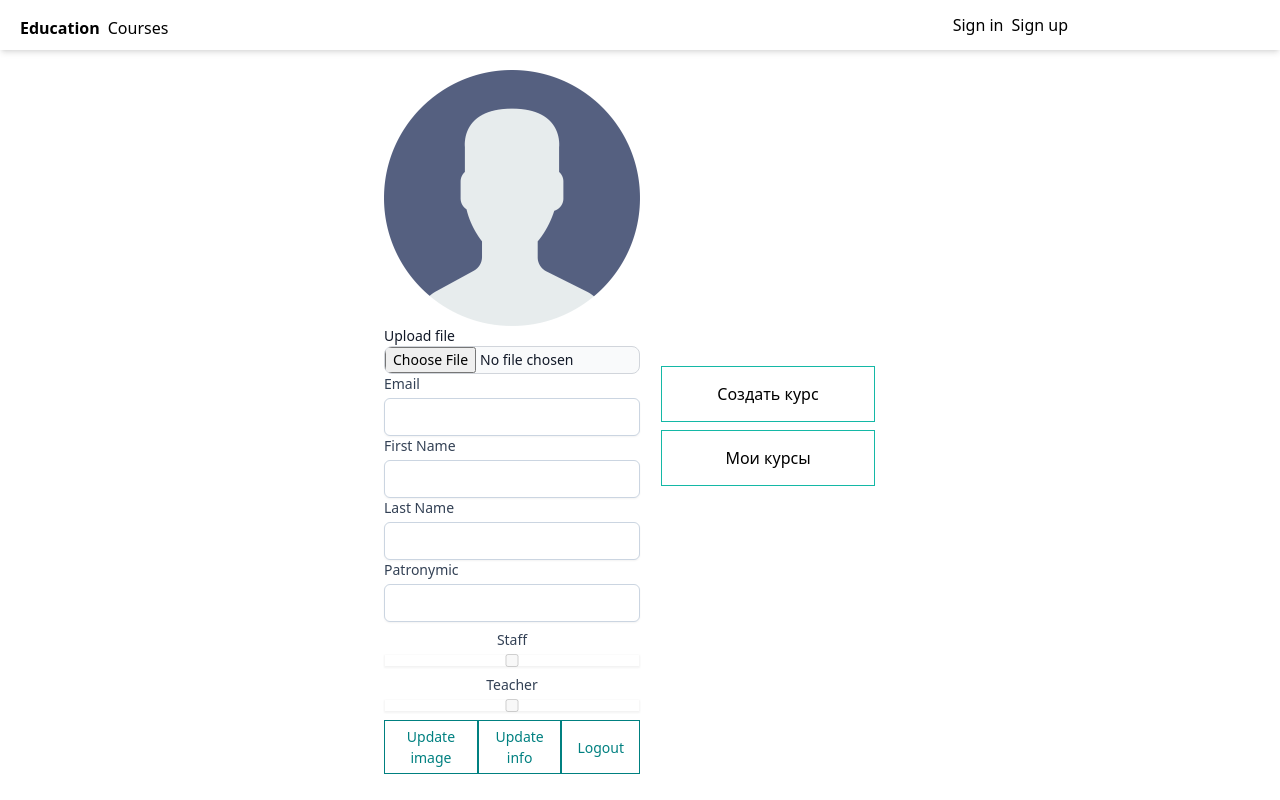
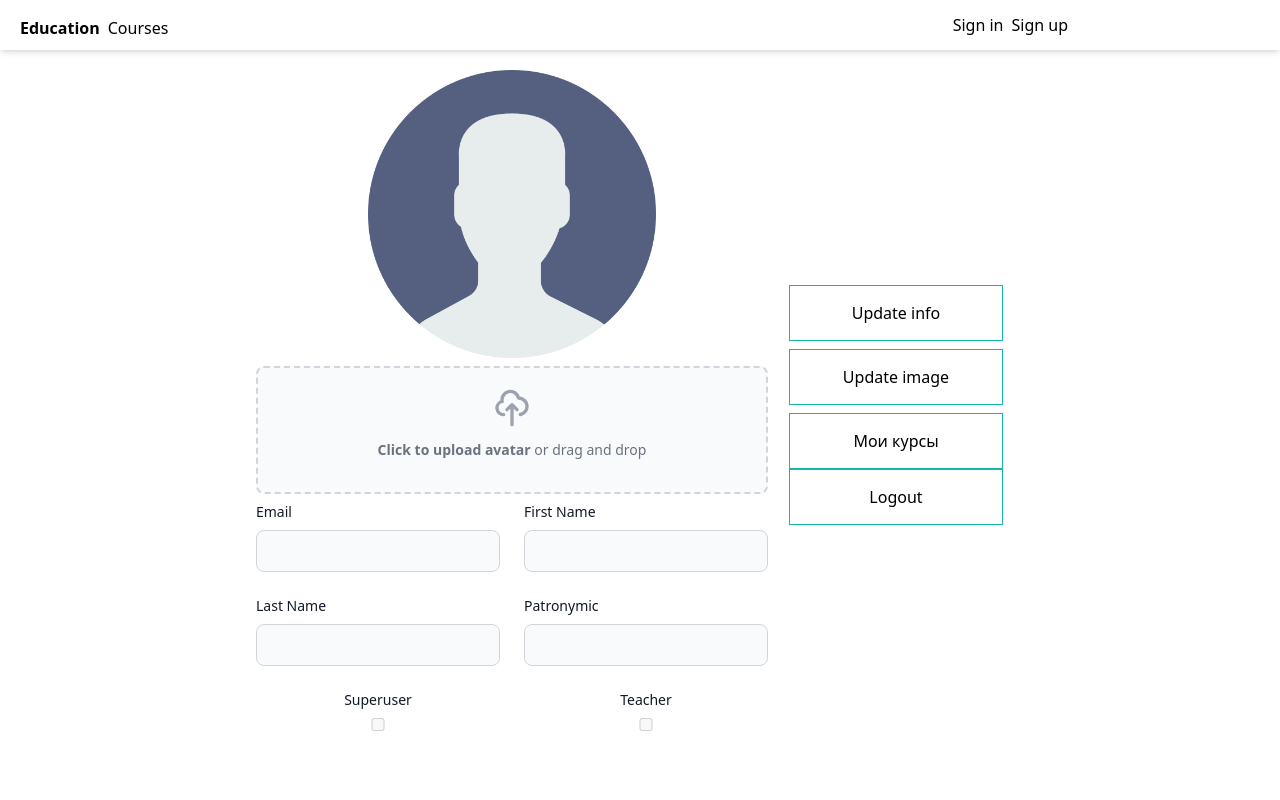
Before and after one commit to Ultralightmemes/education-react-js, a React (Create React App) app: page /profile in a window 1280 px wide. Built offline with nearby package versions, Linux system fonts and the light colour scheme; no server answers.

Commit message:
Change profiile page

```diff
--- a/src/pages/Profile.jsx
+++ b/src/pages/Profile.jsx
@@ -44,106 +44,112 @@ const Profile = () => {
         const response = await UserService.updateImage(image)
     }
 
-    const input_style = "mt-1 block w-full px-3 py-2 bg-white border border-slate-300 rounded-md text-sm shadow-sm" +
-        " placeholder-slate-400focus:outline-none focus:border-sky-500 focus:ring-1 " +
-        "focus:ring-sky-500invalid:border-pink-500 invalid:text-pink-600focus:invalid:border-pink-500 " +
-        "focus:invalid:ring-pink-500"
+    const input_style = "bg-gray-50 border border-gray-300 text-gray-900 text-sm rounded-lg focus:ring-blue-500 " +
+        "focus:border-blue-500 block w-full p-2.5 dark:bg-gray-700 dark:border-gray-600 dark:placeholder-gray-400 " +
+        "dark:text-white dark:focus:ring-blue-500 dark:focus:border-blue-500"
     return (
         <div className="flex justify-center items-center">
-            <div className="w-1/5 mb-2">
+            <div className="w-2/5">
                 {
                     user.image
                         ?
-                        <img src={user.image} alt="Profile"/>
+                        <img src={user.image} className="w-72 h-72 mx-auto" alt="Profile"/>
                         :
-                        <img src="/user.png" alt="Profile"/>
+                        <img src="/user.png" className="w-72 h-72 mx-auto" alt="Profile"/>
                 }
-
                 <form>
-                    <label className="block text-sm font-medium text-gray-900 dark:text-white">
-                        Upload file
+                    <div className="flex items-center justify-center w-full my-2">
+                        <label htmlFor="dropzone-file"
+                               className="flex flex-col items-center justify-center w-full h-32 border-2 border-gray-300 border-dashed rounded-lg cursor-pointer bg-gray-50 dark:hover:bg-bray-800 dark:bg-gray-700 hover:bg-gray-100 dark:border-gray-600 dark:hover:border-gray-500 dark:hover:bg-gray-600">
+                            <div className="flex flex-col items-center justify-center pt-5 pb-6">
+                                <svg aria-hidden="true" className="w-10 h-10 mb-3 text-gray-400" fill="none"
+                                     stroke="currentColor" viewBox="0 0 24 24" xmlns="http://www.w3.org/2000/svg">
+                                    <path stroke-linecap="round" stroke-linejoin="round" stroke-width="2"
+                                          d="M7 16a4 4 0 01-.88-7.903A5 5 0 1115.9 6L16 6a5 5 0 011 9.9M15 13l-3-3m0 0l-3 3m3-3v12"></path>
+                                </svg>
+                                <p className="mb-2 text-sm text-gray-500 dark:text-gray-400"><span
+                                    className="font-semibold">Click to upload avatar</span> or drag and drop</p>
+                            </div>
+                            <input id="dropzone-file"
+                                   type="file"
+                                   className="hidden"
+                                   onChange={(event) => setImage(event.target.files[0])}
+                            />
+                        </label>
+                    </div>
+                    <div className="grid gap-6 mb-4 md:grid-cols-2">
+                        <div>
+                            <label className="block mb-2 text-sm font-medium text-gray-900 dark:text-white">
+                                Email
                             </label>
                             <input
-                        className="block w-full text-sm text-gray-900 border border-gray-300 rounded-lg cursor-pointer
-                    bg-gray-50 dark:text-gray-400 focus:outline-none dark:bg-gray-700 dark:border-gray-600
-                    dark:placeholder-gray-400"
-                        type="file"
-                        onChange={(event) => setImage(event.target.files[0])}
-                    />
-                    <label className="block">
-                        <span className="block text-sm font-medium text-slate-700">Email</span>
-                        <input type="text"
+                                className={input_style} type="text"
                                 onChange={e => setUser({...user, email: e.target.value})}
                                 defaultValue={user.email}
+                            />
+                        </div>
+                        <div>
+                            <label className="block mb-2 text-sm font-medium text-gray-900 dark:text-white">
+                                First Name
+                            </label>
+                            <input type="text"
                                    className={input_style}
-                        />
-                    </label>
-                    <label className="block">
-                        <span className="block text-sm font-medium text-slate-700">First Name</span>
-                        <input type="text"
                                    onChange={e => setUser({...user, first_name: e.target.value})}
                                    defaultValue={user.first_name}
+                            />
+                        </div>
+                        <div>
+                            <label className="block mb-2 text-sm font-medium text-gray-900 dark:text-white">
+                                Last Name
+                            </label>
+                            <input type="text" i
                                    className={input_style}
-                        />
-                    </label>
-                    <label className="block">
-                        <span className="block text-sm font-medium text-slate-700">Last Name</span>
-                        <input type="text"
                                    onChange={e => setUser({...user, last_name: e.target.value})}
                                    defaultValue={user.last_name}
+                            />
+                        </div>
+                        <div>
+                            <label className="block mb-2 text-sm font-medium text-gray-900 dark:text-white">Patronymic
+                            </label>
+                            <input type="text"
                                    className={input_style}
-                        />
-                    </label>
-                    <label className="block">
-                        <span className="block text-sm font-medium text-slate-700">Patronymic</span>
-                        <input type="text"
                                    onChange={e => setUser({...user, patronymic: e.target.value})}
                                    defaultValue={user.patronymic}
-                               className={input_style}
                             />
+                        </div>
+                        <div className="text-center">
+                            <label className="block mb-2 text-sm font-medium text-gray-900 dark:text-white">Superuser
                             </label>
-                    <label className="block">
-                        <span className="block text-sm font-medium text-slate-700 text-center mt-2">Staff</span>
-                        <input type="checkbox"
+                            <input
+                                className={input_style} type="checkbox"
                                 defaultChecked={user.is_staff}
-                               className={input_style}
                                 disabled
                             />
+                        </div>
+                        <div className="text-center">
+                            <label className="block mb-2 text-sm font-medium text-gray-900 dark:text-white">Teacher
                             </label>
-                    <label className="block">
-                        <span className="block text-sm font-medium text-slate-700 text-center mt-2">Teacher</span>
-                        <input type="checkbox"
+                            <input
+                                className={input_style} type="checkbox"
                                 defaultChecked={user.is_teacher}
-                               className={input_style}
                                 disabled
                             />
-                    </label>
+                        </div>
+                    </div>
                 </form>
-                <div className="flex justify-between mt-2">
-                    <MyButton
-                        onClick={(e) => updateImage(e)}
-                    >
-                        Update image
-                    </MyButton>
-
-                    <MyButton
-                        onClick={(e) => update(e)}
-                    >
-                        Update info
-                    </MyButton>
-
-                    <MyButton
-                        onClick={(e) => logout(e)}
-                    >
-                        Logout
-                    </MyButton>
-                </div>
             </div>
             <div className="w-1/5">
                 <button
                     className="block w-5/6 mx-auto h-14 mb-2 border border-teal-500"
+                    onClick={(e) => update(e)}
                 >
-                    Создать курс
+                    Update info
+                </button>
+                <button
+                    className="block w-5/6 mx-auto h-14 mb-2 border border-teal-500"
+                    onClick={(e) => updateImage(e)}
+                >
+                    Update image
                 </button>
                 <Link to='/teacher/courses'>
                     <button
@@ -152,6 +158,12 @@ const Profile = () => {
                         Мои курсы
                     </button>
                 </Link>
+                <button
+                    className="block w-5/6 mx-auto h-14 mb-2 border border-teal-500"
+                    onClick={(e) => logout(e)}
+                >
+                    Logout
+                </button>
             </div>
         </div>
     );
--- a/src/pages/TeacherCourses.jsx
+++ b/src/pages/TeacherCourses.jsx
@@ -2,6 +2,7 @@ import React, {useEffect, useState} from 'react';
 import {useFetching} from "../hooks/useFetching";
 import CourseService from "../services/CourseService";
 import CourseTeacherCard from "../components/CourseTeacherCard";
+import {Link} from "react-router-dom";
 
 const TeacherCourses = () => {
     const [courses, setCourses] = useState([])
@@ -18,9 +19,9 @@ const TeacherCourses = () => {
     return (
         <div className="w-full flex justify-center text-center items-center mb-2">
             <div className="w-4/6">
-                <div className="w-full shadow-lg flex flex-row h-20 justify-center items-center -mt-5">
+                <Link to="/teacher/course/create" className="w-full shadow-lg flex flex-row h-20 justify-center items-center -mt-5">
                     <h1 className="text-xl">Добавить курс</h1>
-                </div>
+                </Link>
                 {courses.map(course => <CourseTeacherCard course={course}/>)}
             </div>
         </div>
--- a/src/router/routes.js
+++ b/src/router/routes.js
@@ -6,6 +6,7 @@ import UserCourses from "../pages/UserCourses";
 import Lesson from "../pages/Lesson";
 import CategoryPage from "../pages/CategoryPage";
 import TeacherCourses from "../pages/TeacherCourses";
+import CreateCourse from "../pages/CreateCourse";
 
 export const publicRoutes = [
     {path: '/courses', element: <CourseListPage/>},
@@ -20,4 +21,5 @@ export const privateRoutes = [
     {path: '/course/:id/lesson', element: <Lesson/>},
     {path: '/course/:id/lesson/:lesson_id', element: <Lesson/>},
     {path: 'teacher/courses', element: <TeacherCourses/>},
+    {path: 'teacher/course/create', element: <CreateCourse/>},
 ]
```
Lines whose indentation alone changed are shown as unchanged.
